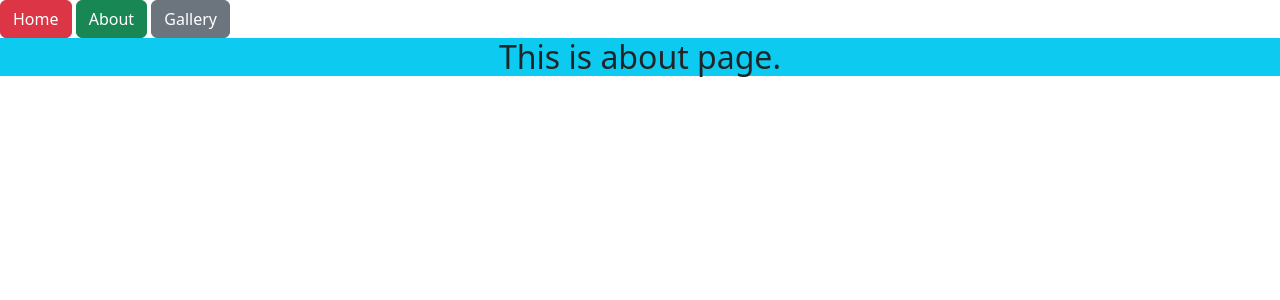
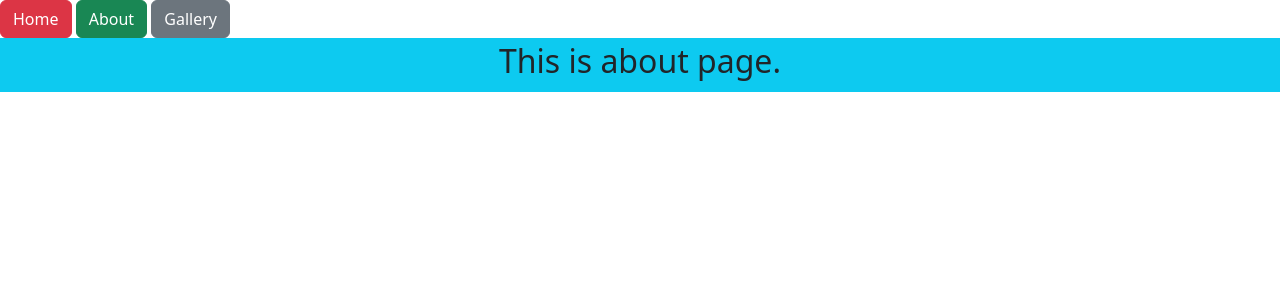
Before and after one commit to Epaphrus/HpDjangoProject, a Django app: page /about/ in a window 1280 px wide. Shown: the top 300 px of the page. Run offline with Django 4.2, Linux system fonts and the light colour scheme; some libraries are stand-ins or nearby versions.

Commit message:
added css style

```diff
--- a/templates/about.html
+++ b/templates/about.html
@@ -20,7 +20,7 @@
 <button type="button" class="btn btn-success"><a href="{% url 'about' %}">About</a></button>
 <button type="button" class="btn btn-secondary"><a href="{% url 'gallery' %}">Gallery</a></button>
 
-<div class="container-fluid bg-info text-center">
+<div class="container-fluid bg-info text-center p-1">
     <h2>
     This is about page.
 </h2>
```
